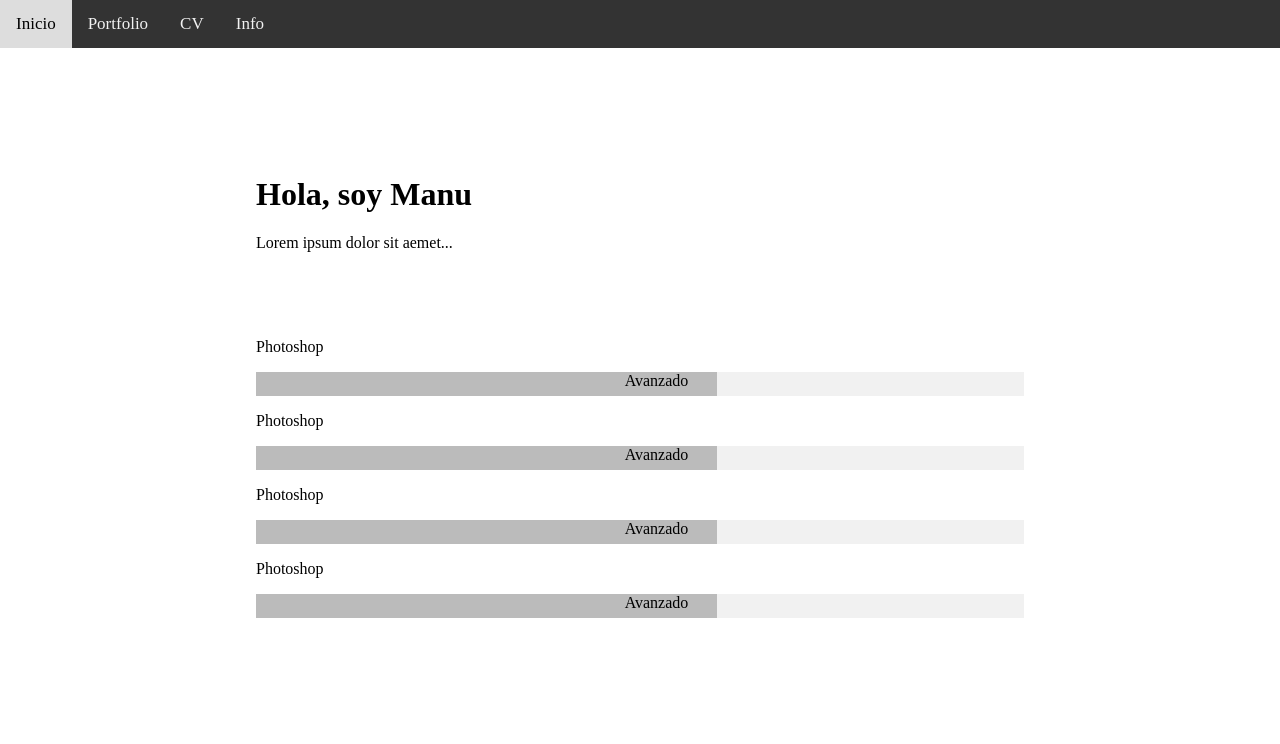
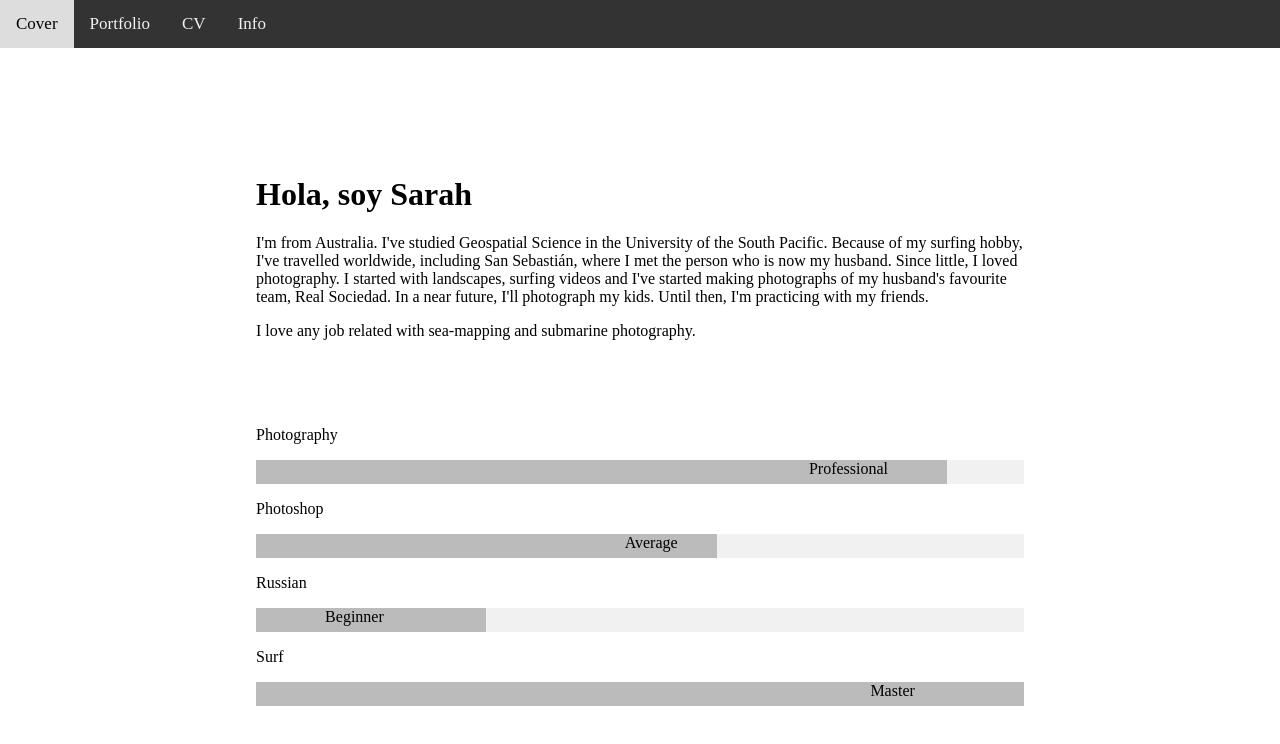
Before and after one commit to manusalazarlozano/ComunicacionVisual, a plain HTML site: page CV.html in a window 1280 px wide. Drawn offline with Linux system fonts and the light colour scheme.

Commit message:
Second Version

```diff
--- a/CV.html
+++ b/CV.html
@@ -44,7 +44,7 @@
 	</head>
 	<body leftmargin="0" topmargin="0" marginwidth="0" marginheight="0" rightmargin="0">
 		<div class="topnav" id="myTopnav">
-		  <a href="index.html">Inicio</a>
+		  <a href="index.html">Cover</a>
 		  <a href="Portfolio.html">Portfolio</a>
 		  <a href="CV.html">CV</a>
 		  <a href="Info.html">Info</a>
@@ -53,33 +53,33 @@
 		<div class="pagina">
 
 
-		<h1>Hola, soy Manu</h1>
+		<h1>Hola, soy Sarah</h1>
 
-		<p>Lorem ipsum dolor sit aemet...</p>
-
+		<p>I'm from Australia. I've studied Geospatial Science in the University of the South Pacific. Because of my surfing hobby, I've travelled worldwide, including San Sebastián, where I met the person who is now my husband. Since little, I loved photography. I started with landscapes, surfing videos and I've started making photographs of my husband's favourite team, Real Sociedad. In a near future, I'll photograph my kids. Until then, I'm practicing with my friends.</p>
+		<p>I love any job related with sea-mapping and submarine photography.</p>
 		<br><br><br>
-			<p>Photoshop</p>
+			<p>Photography</p>
 			<div class="skills-background">
-			  <div class="skills-level" style="height:24px;width:60%">
-			  <span style="margin-left:80%;">Avanzado</span>
+			  <div class="skills-level" style="height:24px;width:90%">
+			  <span style="margin-left:80%;">Professional</span>
 			  </div>
 			</div>
 			<p>Photoshop</p>
 			<div class="skills-background">
 			  <div class="skills-level" style="height:24px;width:60%">
-			  <span style="margin-left:80%;">Avanzado</span>
+			  <span style="margin-left:80%;">Average</span>
 			  </div>
 			</div>
-			<p>Photoshop</p>
+			<p>Russian</p>
 			<div class="skills-background">
-			  <div class="skills-level" style="height:24px;width:60%">
-			  <span style="margin-left:80%;">Avanzado</span>
+			  <div class="skills-level" style="height:24px;width:30%">
+			  <span style="margin-left:30%;">Beginner</span>
 			  </div>
 			</div>
-			<p>Photoshop</p>
+			<p>Surf</p>
 			<div class="skills-background">
-			  <div class="skills-level" style="height:24px;width:60%">
-			  <span style="margin-left:80%;">Avanzado</span>
+			  <div class="skills-level" style="height:24px;width:100%">
+			  <span style="margin-left:80%;">Master</span>
 			  </div>
 			</div>
 		</div>
```
Also changed, not shown: Info.html (+5 -5 lines), Portfolio.html (+1 -1 lines), index.html (+3 -3 lines).
